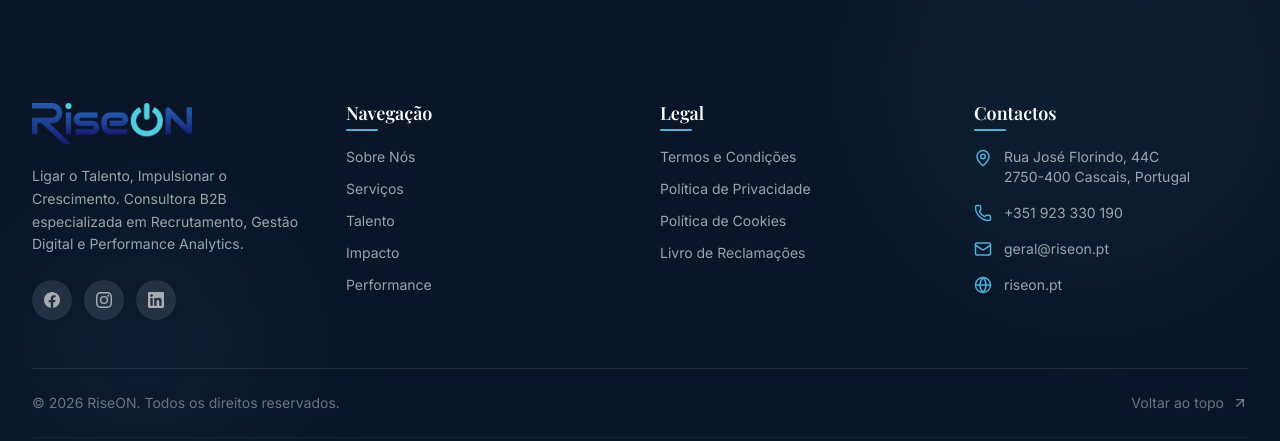
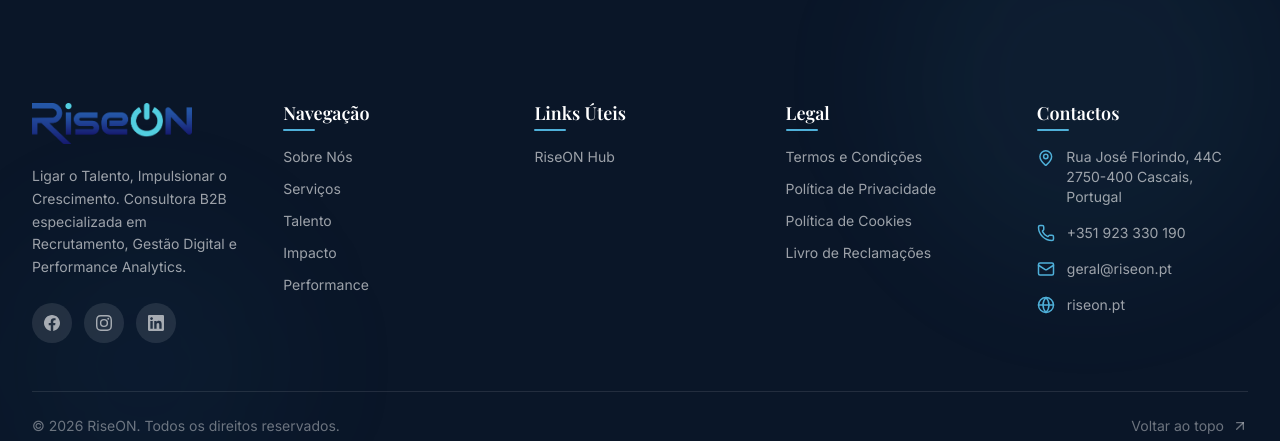
Before and after one commit to UANICODE/Riseon-website, a Next.js app in the folder website/: page /contactos in a window 1280 px wide. Shown: the part 1950-2391 px from the top of the page. Built offline with nearby package versions, Linux system fonts and the light colour scheme.

Commit message:
Feedback 7

```diff
--- a/website/components/layout/Footer.tsx
+++ b/website/components/layout/Footer.tsx
@@ -2,7 +2,7 @@
 
 import Link from 'next/link';
 import Image from 'next/image';
-import { MapPin, Phone, Mail, Globe, ArrowUpRight } from 'lucide-react';
+import { MapPin, Phone, Mail, Globe, ArrowUpRight, Sparkles } from 'lucide-react';
 
 // ============================================================
 // FOOTER
@@ -66,9 +66,10 @@
       <div className="absolute bottom-0 left-0 w-72 h-72 bg-[#2A7FAA]/5 rounded-full blur-3xl pointer-events-none" />
 
       <div className="relative z-10 max-w-7xl mx-auto px-4 sm:px-6 lg:px-8 pt-32 sm:pt-36 md:pt-40">
-        <div className="py-12 grid grid-cols-1 md:grid-cols-2 lg:grid-cols-4 gap-10">
+        {/* GRID — 5 colunas em lg */}
+        <div className="py-12 grid grid-cols-1 sm:grid-cols-2 md:grid-cols-2 lg:grid-cols-5 gap-10">
           {/* LOGO + DESCRIÇÃO */}
-          <div>
+          <div className="lg:col-span-1">
             <Link href="/" className="relative inline-block w-40 h-12">
               <Image
                 src="/images/logo_sem_slogan.png"
@@ -138,6 +139,27 @@
                   Performance
                   <ArrowUpRight size={14} className="opacity-0 group-hover:opacity-100 transition" />
                 </Link>
+              </li>
+            </ul>
+          </div>
+
+          <div>
+            <h4 className="font-heading text-lg font-semibold text-white mb-5 relative inline-block">
+              Links Úteis
+              <span className="absolute -bottom-1 left-0 w-8 h-0.5 bg-[#4FB0D9] rounded"></span>
+            </h4>
+            <ul className="space-y-3 text-sm">
+              <li>
+                <a
+                  href="https://riseonhub.riseon.pt"
+                  target="_blank"
+                  rel="noopener noreferrer"
+                  className="text-white/60 hover:text-[#4FB0D9] transition flex items-center gap-1 group"
+                >
+
+                  RiseON Hub
+                  <ArrowUpRight size={14} className="opacity-0 group-hover:opacity-100 transition" />
+                </a>
               </li>
             </ul>
           </div>
```
